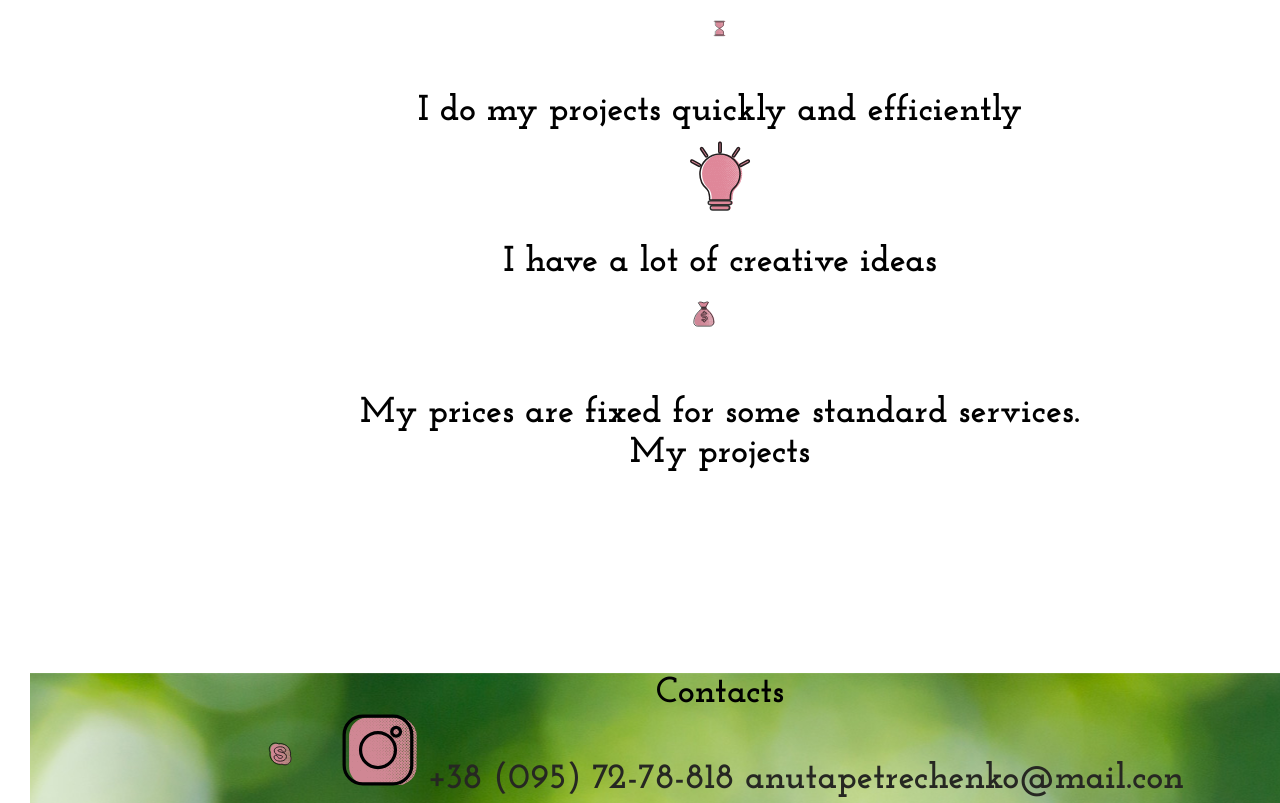
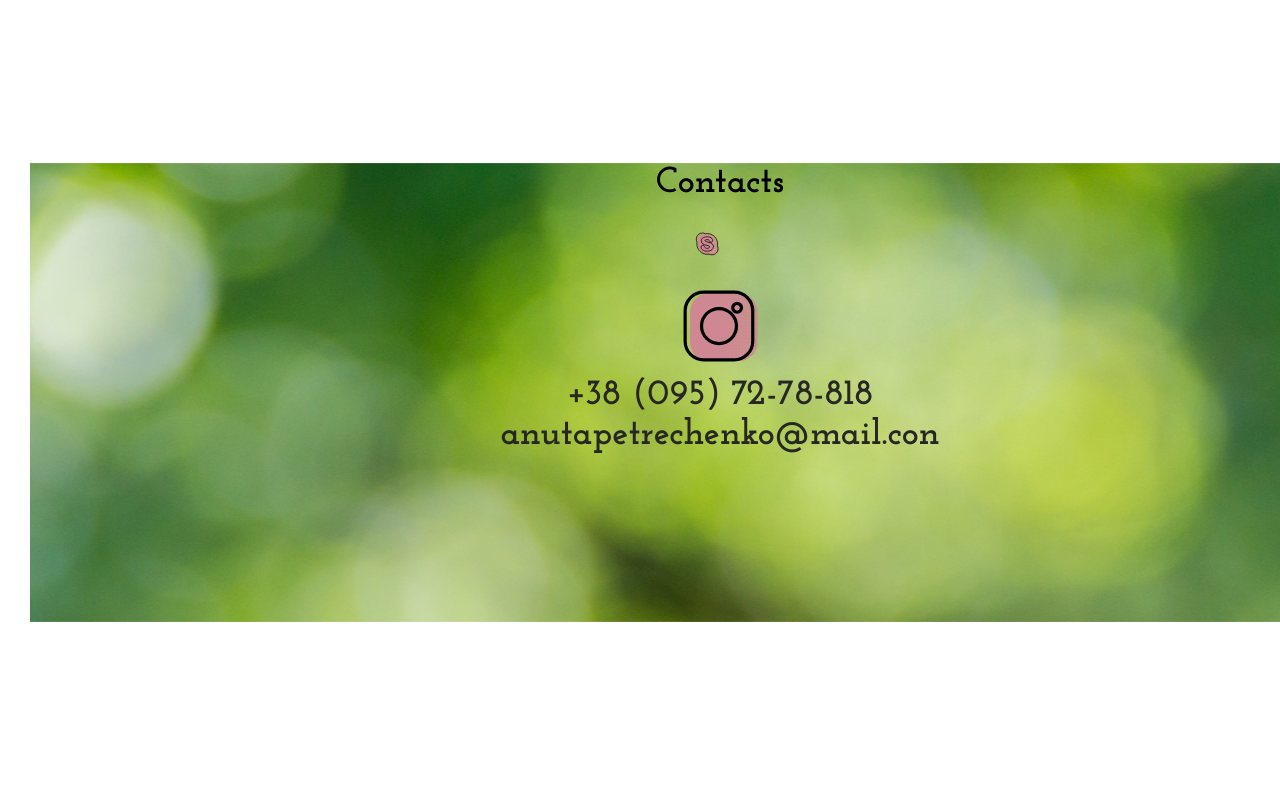
Before and after one commit to 19Vados88/Model-Designer, a plain HTML site: page index.html in a window 1280 px wide. Shown: the part 1100-1903 px from the top of the page. After the commit the page ends 1753 px from the top, so only its background shows below. Drawn offline with Linux system fonts and the light colour scheme.

Commit message:
Add new work

```diff
--- a/css/styles.css
+++ b/css/styles.css
@@ -72,6 +72,25 @@ body, html {
 	border: 3px solid #fff;
 }
 
+.mazok {
+	margin-top: 40px;
+}
+
+.title {
+	font-size: 48px;
+	color: yellow;
+}
+
+.subtitle {
+	font-size: 36px;
+	line-height: 40px;
+}
+
+.content {
+	font-size: 16px;
+	line-height: 18px;
+}
+
 .icon {
 	height: 100px;
 }
@@ -80,6 +99,14 @@ body, html {
 	height: 75px;
 	width: 75px;
 }
+.advantage{
+	background: #dbf56a;
+}
+.adv-list__item {
+	display: inline-block;
+	font-size: 16px;
+	line-height: 18px;
+}
 
 .footer {
 	width: 100%;
@@ -87,3 +114,6 @@ body, html {
 	background: url('../images/bg-footer.jpg') no-repeat top center;
 	text-align: center;
 }
+.footer a{
+	display: block;
+}
--- a/index.html
+++ b/index.html
@@ -34,6 +34,7 @@
 		</header>
 		<section class="section">
 			<img class="profile" src="images/fotoanna.jpg" alt="Photo">
+			<!--<img class="mazok" src="images/mazok.jpg" alt="Mazok">-->
 			<h2 class="title">Anna Petko</h2>
 			<h3 class="subtitle">Web Designer</h3>
 			<p class="content">Hello, let me introduce myself.  My name is Anna, my surname is Petko.I also like to paint.I even finished an art school.I like creativity and appreciate this trait in others.I like to communicate, to dance, to surf the net, like self-education, etc. I highly organized and detail-oriented.I am hard-working and responsible person. I keep up-to-date with changes in the industry.Created logo and advertising layouts for a web-site.As you can guess, my profession is designer.Welcome to my page.</p>
@@ -66,13 +67,11 @@
 			<div><img src="" alt=""></div>
 		</section>
 		<footer class="footer">
-			<div class="footer-width">
 			<h3 class="subtitle">Contacts</h3>
 			<a href="#" class="link"><img class="social" src="images/svg/skype.svg" alt=""></a>
 			<a href="#" class="link"><img class="social" src="images/svg/insta.svg" alt=""></a>
 			<a href="#" class="link">+38 (095) 72-78-818</a>
 			<a href="#" class="link">anutapetrechenko@mail.con</a>
-			</div>
 		</footer>
 
 	</div>
```
Also changed, not shown: images/mazok.jpg (added).
